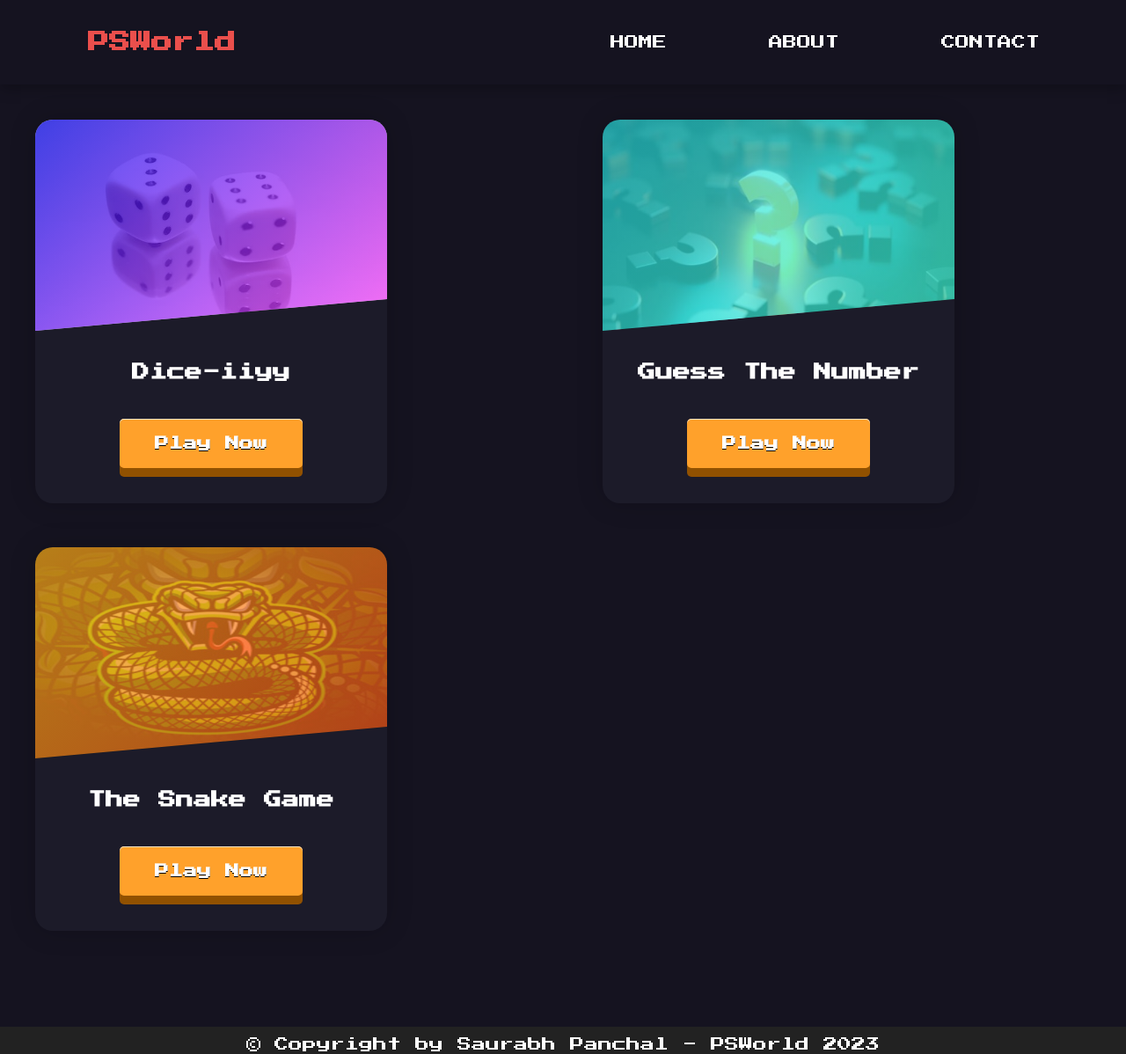
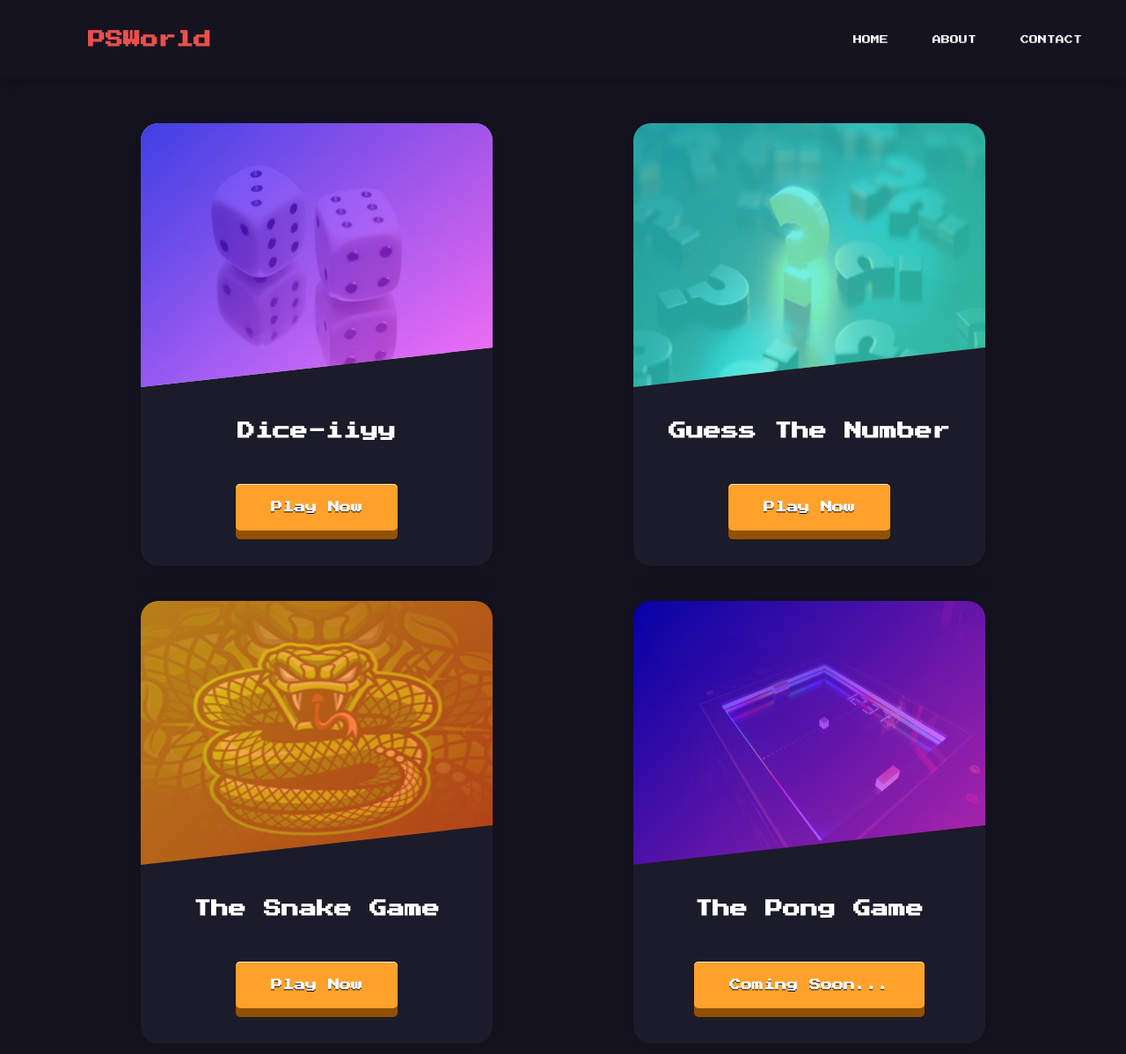
Before and after one commit to sypanchal1810/psworld-v1, a website built with Vite: page index.html in a window 1280 px wide. Shown: the top 1198 px of the page at 88% size. Built offline with nearby package versions, Linux system fonts and the light colour scheme.

Commit message:
Minor Fixes and Built with Snowpack

```diff
--- a/index.html
+++ b/index.html
@@ -4,34 +4,40 @@
     <meta charset="UTF-8" />
     <meta http-equiv="X-UA-Compatible" content="IE=edge" />
     <meta name="viewport" content="width=device-width, initial-scale=1.0" />
+
+    <link rel="apple-touch-icon" sizes="180x180" href="src/img/favicon/apple-touch-icon.png" />
+    <link rel="icon" type="image/png" sizes="32x32" href="src/img/favicon/favicon-32x32.png" />
+    <link rel="icon" type="image/png" sizes="16x16" href="src/img/favicon/favicon-16x16.png" />
+    <link rel="manifest" href="src/img/favicon/site.webmanifest" />
+
     <link rel="stylesheet" href="style.css" />
     <title>PSWorld | The Gaming Hub</title>
-    <link rel="icon" href="https://images.pexels.com/photos/596750/pexels-photo-596750.jpeg?auto=compress&cs=tinysrgb&w=600" type="image/x-icon" />
   </head>
   <body>
-    <nav class="navigationWrapper">
-      <div class="logoWrapper">
-        <h1><a class="logo" href="./index.html">PSWorld</a></h1>
+    <nav class="nav">
+      <div class="nav__logo">
+        <h1><a class="nav__logo--img" href="./index.html">PSWorld</a></h1>
       </div>
-      <ul class="navigation">
-        <li class="parent">
-          <a class="link hoverable" href="./index.html">Home</a>
+      <ul class="nav__menu">
+        <li class="nav__item">
+          <a class="nav__link" href="./index.html">Home</a>
         </li>
-        <li class="parent">
-          <a class="link hoverable" href="#">About</a>
+        <li class="nav__item">
+          <a class="nav__link" href="https://github.com/sypanchal1810/psworld-v1#readme">About</a>
         </li>
-        <li class="parent">
-          <a class="link hoverable" href="#">Contact</a>
+        <li class="nav__item">
+          <a class="nav__link" href="https://www.linkedin.com/in/sypanchal1810/">Contact</a>
         </li>
       </ul>
     </nav>
 
-    <div class="cards">
+    <div class="cards--container">
+      <!--  -->
       <div class="card card1">
-        <div class="container">
+        <div class="card__img">
           <img src="./src/img/dice.jpg" alt="Dice-iiyy" />
         </div>
-        <div class="details">
+        <div class="card__details">
           <h3>Dice-iiyy</h3>
           <div class="button bouncy bouncy1">
             <a href="./src/dice-iiyy.html">Play Now</a>
@@ -40,10 +46,10 @@
       </div>
 
       <div class="card card2">
-        <div class="container">
+        <div class="card__img">
           <img src="./src/img/question-mark.jpg" alt="Guess The Number" />
         </div>
-        <div class="details">
+        <div class="card__details">
           <h3>Guess The Number</h3>
           <div class="button bouncy bouncy2">
             <a href="./src/guess-the-number.html">Play Now</a>
@@ -52,13 +58,25 @@
       </div>
 
       <div class="card card3">
-        <div class="container">
+        <div class="card__img">
           <img src="./src/img/snake.jpg" alt="The Snake Game" />
         </div>
-        <div class="details">
+        <div class="card__details">
           <h3>The Snake Game</h3>
           <div class="button bouncy bouncy1">
             <a href="./src/snake-game.html">Play Now</a>
+          </div>
+        </div>
+      </div>
+
+      <div class="card card1">
+        <div class="card__img">
+          <img src="./src/img/pong-game.jpg" alt="Pong Game" />
+        </div>
+        <div class="card__details">
+          <h3>The Pong Game</h3>
+          <div class="button bouncy bouncy2">
+            <a href="#">Coming Soon...</a>
           </div>
         </div>
       </div>
--- a/style.css
+++ b/style.css
@@ -3,7 +3,17 @@
 * {
   padding: 0;
   margin: 0;
+  -webkit-box-sizing: inherit;
+  box-sizing: inherit;
+}
+
+html {
+  font-size: 62.5%;
+  -webkit-box-sizing: border-box;
   box-sizing: border-box;
+  transition: all 0.3s;
+  scroll-behavior: smooth;
+  overflow-x: hidden;
 }
 
 body {
@@ -12,19 +22,7 @@ body {
   font-family: 'Press Start 2P', sans-serif;
 }
 
-nav {
-  background: none !important;
-}
-nav li {
-  margin-left: 3em;
-  margin-right: 3em;
-  text-transform: uppercase;
-}
-nav li a {
-  transition: 0.5s color ease-in-out;
-}
-
-.navigationWrapper {
+.nav {
   position: relative;
   display: flex;
   align-items: center;
@@ -32,37 +30,44 @@ nav li a {
   background-color: #222;
   box-shadow: 0 5px 15px 0 rgba(0, 0, 0, 0.25);
   color: white;
-  /* text-transform: uppercase; */
   overflow: hidden;
   width: 100%;
+  background: none !important;
 }
-.navigationWrapper .logoWrapper {
+
+.nav__logo {
   display: flex;
 }
-.navigationWrapper .logoWrapper .logo {
+
+.nav__logo--img {
   font-weight: bold;
-  padding-left: 100px;
+  padding-left: 10rem;
   color: #ea4f4c;
   text-decoration: none;
+  font-size: 2rem;
 }
-.navigationWrapper .navigation {
+
+.nav__menu {
   display: flex;
   list-style-type: none;
-  padding: 40px;
+  padding: 4rem;
+  gap: 3rem;
 }
-.navigationWrapper .navigation li {
+
+.nav__item {
   opacity: 1;
   list-style-type: none;
   color: white;
   text-decoration: none;
   transition: all 0.3s ease-in-out;
-}
-.navigationWrapper .navigation .parent {
-  padding: 0 10px;
+  padding: 0 1rem;
   cursor: pointer;
+  text-transform: uppercase;
 }
 
-.hoverable {
+.nav__link:link,
+.nav__link:active,
+.nav__link:visited {
   backface-visibility: hidden;
   vertical-align: middle;
   position: relative;
@@ -71,12 +76,12 @@ nav li a {
   box-shadow: 0 0 1px rgba(0, 0, 0, 0);
   transform: translateZ(0);
   text-decoration: none;
-  transition: 0.3s;
   transition-property: transform;
   color: white;
+  transition: 0.5s color ease-in-out;
 }
 
-.hoverable:before {
+.nav__link:before {
   position: absolute;
   pointer-events: none;
   z-index: -1;
@@ -88,50 +93,52 @@ nav li a {
   opacity: 0;
   background: -webkit-radial-gradient(center, ellipse, rgba(255, 255, 255, 0.35) 0%, rgba(255, 255, 255, 0) 80%);
   background: radial-gradient(ellipse at center, rgba(255, 255, 255, 0.35) 0%, rgba(255, 255, 255, 0) 80%);
-  /* W3C */
   transition-duration: 0.3s;
   transition-property: transform, opacity;
 }
 
-.hoverable:hover,
-.hoverable:active,
-.hoverable:focus {
+.nav__link:hover,
+.nav__link:active,
+.nav__link:focus {
   transform: translateY(-5px);
 }
 
-.hoverable:hover:before,
-.hoverable:active:before,
-.hoverable:focus:before {
+.nav__link:hover:before,
+.nav__link:active:before,
+.nav__link:focus:before {
   opacity: 1;
   transform: translateY(-5px);
 }
 
 /* Cards */
-.cards {
+.cards--container {
   display: grid;
-  grid-template-columns: repeat(auto-fit, minmax(400px, 1fr));
-  justify-content: space-evenly;
-  align-content: space-evenly;
-  grid-gap: 50px 90px;
-  padding: 40px;
+  grid-template-columns: repeat(3, 1fr);
+  gap: 4rem;
+  padding: 4rem 10rem;
+  margin: 1rem auto;
 }
+
 .card {
   background-color: #1c1b29;
-  border-radius: 20px;
-  box-shadow: 0 0 30px rgba(0, 0, 0, 0.18);
-  width: 25rem;
+  border-radius: 2rem;
+  box-shadow: 0 0 3rem rgba(0, 0, 0, 0.18);
+  min-height: 50rem;
 }
-.container {
+
+.card__img {
   position: relative;
   clip-path: polygon(0 0, 100% 0, 100% 85%, 0 100%);
 }
-img {
-  height: 15rem;
+
+.card__img img {
+  min-height: 30rem;
   width: 100%;
   display: block;
   border-radius: 20px 20px 0 0;
 }
-.container:after {
+
+.card__img:after {
   content: '';
   height: 100%;
   width: 100%;
@@ -141,61 +148,70 @@ img {
   border-radius: 20px 20px 0 0;
   opacity: 0.7;
 }
-.card1 > .container:after {
+
+.card1 > .card__img:after {
   background-image: linear-gradient(135deg, #0100ec, #fb36f4);
 }
-.card2 > .container:after {
+
+.card2 > .card__img:after {
   background-image: linear-gradient(135deg, #2bdce3, #42ffdb);
 }
-.card3 > .container:after {
+
+.card3 > .card__img:after {
   background-image: linear-gradient(135deg, #ffab1d, #f8501c);
 }
-.details {
-  padding: 20px 20px;
+
+.card__details {
+  padding: 2rem;
   text-align: center;
 }
-.details > h3 {
+
+.card__details > h3 {
   color: #ffffff;
   font-weight: 600;
-  font-size: 20px;
-  margin: 10px 0 15px 0;
+  font-size: 2rem;
+  margin: 1.5rem 0 2.5rem 0;
   overflow-wrap: break-word;
   text-align: center;
-  line-height: 35px;
+  line-height: 3rem;
 }
 
-.details > p {
-  color: #a0a0a0;
-  font-size: 15px;
-  line-height: 30px;
-  font-weight: 400;
+@media screen and (max-width: 1400px) {
+  .cards--container {
+    grid-template-columns: repeat(2, 1fr);
+    justify-items: center;
+  }
+
+  .card {
+    width: 40rem;
+  }
+}
+
+@media screen and (max-width: 1000px) {
+  .cards--container {
+    grid-template-columns: 30rem;
+    justify-content: center;
+  }
 }
 
 footer {
-  position: sticky;
+  position: relative;
+  bottom: 0;
   width: 100%;
   background: #222;
-  height: 40px;
-  margin-top: 69px;
-  padding: 20px 50px;
+  height: 4rem;
+  padding: 2rem 5rem;
   display: flex;
   justify-content: center;
   align-items: center;
-  flex-direction: column;
+  font-size: 1.4rem;
+  color: #fff;
 }
 
-.copyright {
-  color: #ffffff;
-  font-size: 1rem;
-  /* padding: 0 3.5rem; */
-  /* margin-top: 4rem; */
-  /* color: #918581; */
-}
 .copyright .linkedin-link:link,
 .copyright .linkedin-link:visited {
-  font-size: 1rem;
-  color: #ffffff;
   text-decoration: none;
+  color: #fff;
 }
 
 /* Button */
@@ -204,37 +220,33 @@ footer {
   text-align: center;
   position: relative;
   display: inline-block;
-  margin: 20px;
+  margin: 2rem;
 }
 
 .button a {
   color: white;
   font-weight: bold;
-  font-size: 16px;
+  font-size: 1.3rem;
   text-align: center;
   text-decoration: none;
   background-color: #ffa12b;
   display: block;
   position: relative;
-  padding: 20px 40px;
-
+  padding: 2rem 4rem;
   -webkit-tap-highlight-color: rgba(0, 0, 0, 0);
   text-shadow: 0px 1px 0px #000;
-  filter: dropshadow(color=#000, offx=0px, offy=1px);
-
+  filter: drop-shadow(color=#000, offx=0px, offy=1px);
   -webkit-box-shadow: inset 0 1px 0 #ffe5c4, 0 10px 0 #915100;
   -moz-box-shadow: inset 0 1px 0 #ffe5c4, 0 10px 0 #915100;
   box-shadow: inset 0 1px 0 #ffe5c4, 0 10px 0 #915100;
-
-  -webkit-border-radius: 5px;
-  -moz-border-radius: 5px;
-  border-radius: 5px;
+  -webkit-border-radius: 0.5rem;
+  -moz-border-radius: 0.5rem;
+  border-radius: 0.5rem;
 }
 
 .button a:active {
-  top: 10px;
+  top: 1rem;
   background-color: #f78900;
-
   -webkit-box-shadow: inset 0 1px 0 #ffe5c4, inset 0 -3px 0 #915100;
   -moz-box-shadow: inset 0 1px 0 #ffe5c4, inset 0 -3pxpx 0 #915100;
   box-shadow: inset 0 1px 0 #ffe5c4, inset 0 -3px 0 #915100;
@@ -244,15 +256,15 @@ footer {
   content: '';
   height: 100%;
   width: 100%;
-  padding: 4px;
+  padding: 0.5rem;
   position: absolute;
-  bottom: -15px;
-  left: -4px;
+  bottom: -1.5rem;
+  left: -0.5rem;
   z-index: -1;
   background-color: #2b1800;
-  -webkit-border-radius: 5px;
-  -moz-border-radius: 5px;
-  border-radius: 5px;
+  -webkit-border-radius: 0.5rem;
+  -moz-border-radius: 0.5rem;
+  border-radius: 0.5rem;
 }
 
 .bouncy {
@@ -288,7 +300,3 @@ footer {
     top: 0em;
   }
 }
-
-/* @media (min-width: 768px) {
-
-} */
```
Also changed, not shown: package.json (+5 -5 lines), README.md, src/img/favicon/android-chrome-192x192.png (added), src/img/favicon/android-chrome-512x512.png (added), src/img/favicon/apple-touch-icon.png (added), src/img/favicon/favicon-16x16.png (added), src/img/favicon/favicon-32x32.png (added), src/img/favicon/favicon.ico (added), src/img/favicon/site.webmanifest (added), src/img/pong-game.jpg (added), src/img/psworld-logo.png (added), 2 other files.
